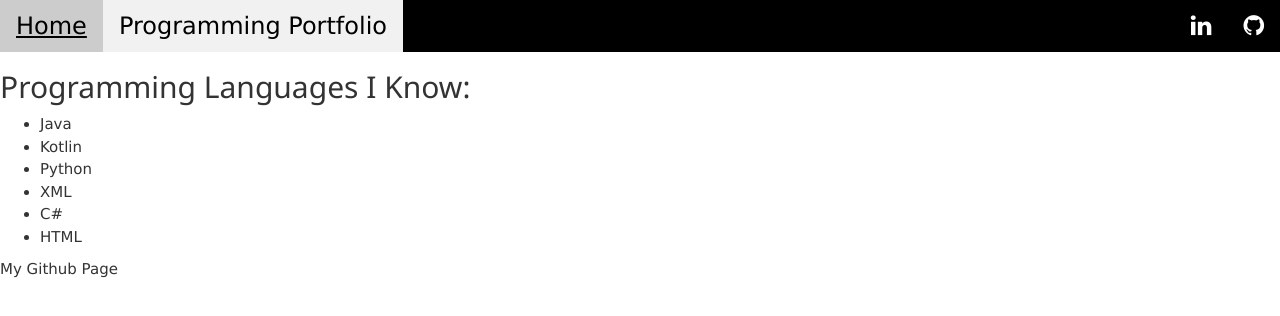
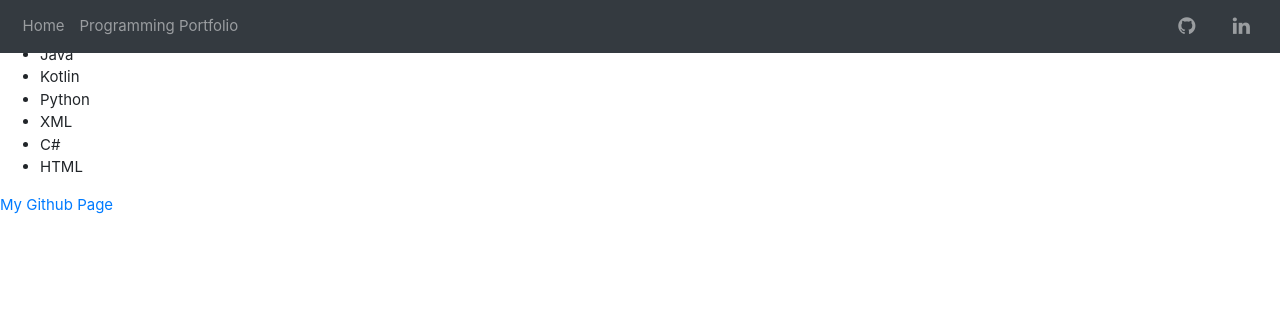
Before and after one commit to PotentialError/PotentialError.github.io, a plain HTML site: page programming.html in a window 1280 px wide. Drawn offline with nearby package versions, Linux system fonts and the light colour scheme.

```diff
--- a/mainPageCSS.css
+++ b/mainPageCSS.css
@@ -1,5 +1,6 @@
 img.aboutMe {
     object-fit: cover;
+    box-shadow: -3px 3px 5px 3px #131313;
 }
 h1 {
     font-size: 4em;
@@ -25,6 +26,9 @@
     position: relative;
     display: flex;
     justify-content: center;
+      /* Create the parallax scrolling effect */
+    background-attachment: fixed;
+    background-position: center;
 }
 .fadeIn, .slideFromLeft, .slideFromRight
 {
--- a/programming.html
+++ b/programming.html
@@ -1,28 +1,53 @@
 <!DOCTYPE html>
 <html>
     <head>
-        <title>Programming Portfolio</title>
+        <title>Home</title>
+        <meta charset="utf-8">
+        <meta name="viewport" content="width=device-width, initial-scale=1, shrink-to-fit=no">
+        <!-- Logos for NavBar -->
+        <link rel="stylesheet" href="https://cdnjs.cloudflare.com/ajax/libs/font-awesome/4.7.0/css/font-awesome.min.css">
+        <!-- Associated CSS -->
+        <link rel="stylesheet" href="programmingCSS.css">
+        <!-- W3 CSS Library -->
+        <link rel="stylesheet" href="https://www.w3schools.com/w3css/4/w3.css">
+        <!-- JQuery Import -->
         <script src="https://ajax.googleapis.com/ajax/libs/jquery/3.5.1/jquery.min.js"></script>
-        <meta charset="UTF-8">
-        <link rel="stylesheet" href="https://maxcdn.bootstrapcdn.com/bootstrap/3.4.1/css/bootstrap.min.css">
-        <script src="https://ajax.googleapis.com/ajax/libs/jquery/3.5.1/jquery.min.js"></script>
-        <script src="https://maxcdn.bootstrapcdn.com/bootstrap/3.4.1/js/bootstrap.min.js"></script>
-        <link rel="stylesheet" href="https://www.w3schools.com/w3css/4/w3.css">
-        <link rel="stylesheet" href="https://cdnjs.cloudflare.com/ajax/libs/font-awesome/4.7.0/css/font-awesome.min.css">
-        <link rel="stylesheet" href="aboutMeCSS.css">
-        <meta name="viewport" content="width=device-width, initial-scale=1">
+        <!-- Associated Script -->
+        <script src="./logic.js"></script>
+        <!-- Script for Typed Style -->
+        <script src="typed.js"></script>
+        <!-- Bootstrap Requirements-->
+        <link rel="stylesheet" href="https://stackpath.bootstrapcdn.com/bootstrap/4.1.3/css/bootstrap.min.css" integrity="sha384-MCw98/SFnGE8fJT3GXwEOngsV7Zt27NXFoaoApmYm81iuXoPkFOJwJ8ERdknLPMO" crossorigin="anonymous">
+        <script src="https://code.jquery.com/jquery-3.1.0.js"></script>
+        <script src="https://cdnjs.cloudflare.com/ajax/libs/popper.js/1.12.9/umd/popper.min.js" integrity="sha384-ApNbgh9B+Y1QKtv3Rn7W3mgPxhU9K/ScQsAP7hUibX39j7fakFPskvXusvfa0b4Q" crossorigin="anonymous"></script>
+        <script src="https://maxcdn.bootstrapcdn.com/bootstrap/4.0.0/js/bootstrap.min.js" integrity="sha384-JZR6Spejh4U02d8jOt6vLEHfe/JQGiRRSQQxSfFWpi1MquVdAyjUar5+76PVCmYl" crossorigin="anonymous"></script>
     </head>
-    <body>
+    <!-- NavBar -->
     <header>
-          <nav class="w3-top">
-            <div class="w3-bar w3-black w3-xlarge">
-              <a href="./index.html" class="w3-bar-item w3-button">Home</a>
-              <a href="./programming.html" class="w3-bar-item w3-button w3-light-grey">Programming Portfolio</a>
-              <a href="https://github.com/PotentialError" class="w3-bar-item w3-button w3-right" target="_blank"><i class="fa fa-github" aria-hidden="true"></i></a>
-              <a href="https://www.linkedin.com/in/michael-rodyushkin/" class="w3-bar-item w3-button w3-right" target="_blank"><i class="fa fa-linkedin" aria-hidden="true"></i></i></a>
+        <nav class="navbar navbar-expand-md bg-dark navbar-dark fixed-top">
+
+            <!-- Toggler/collapsibe Button -->
+            <button class="navbar-toggler" type="button" data-toggle="collapse" data-target="#collapsibleNavbar">
+              <span class="navbar-toggler-icon"></span>
+            </button>
+
+            <!-- Navbar links -->
+            <div class="collapse navbar-collapse" id="collapsibleNavbar">
+                <ul class="navbar-nav mr-auto mt-2 mt-lg-0">
+                    <a class="nav-link" href="./index.html">Home</a>
+                    <a class="nav-link" href="#">Programming Portfolio</a>
+                </ul>
+                <ul class="navbar-nav my-2 my-lg-0">
+                    <div class="row">
+                        <a class="nav-link mr-4 ml-3" href="https://github.com/PotentialError" target="_blank"><i class="fa fa-github fa-lg" aria-hidden="true"></i></a>
+                        <a class="nav-link mr-4" href="https://www.linkedin.com/in/michael-rodyushkin/" target="_blank"><i class="fa fa-linkedin fa-lg" aria-hidden="true"></i></i></a>
+                    </div>
+                </ul>
+            </div>
           </nav>
     </header>
-        <main style="margin-top:70px">
+
+    <body>
         <section>
             <h2>Programming Languages I Know:</h2>
             <ul>
@@ -35,6 +60,5 @@
             </ul>
             <a href="https://github.com/PotentialError" target="_blank">My Github Page</a>
         </section>
-        </main>
     </body>
 </html>
```
Also changed, not shown: programmingCSS.css (added). Lines whose indentation alone changed are shown as unchanged.
